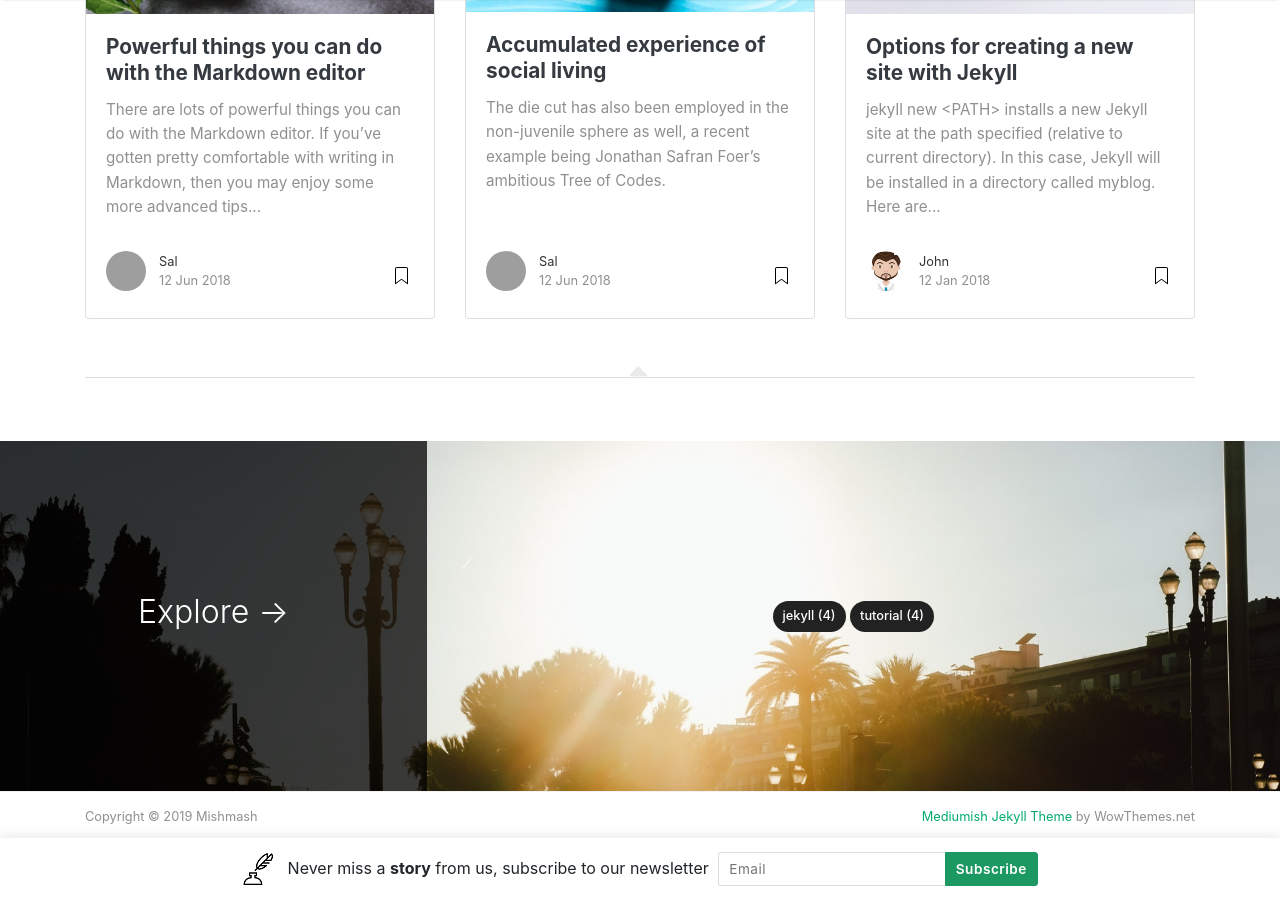
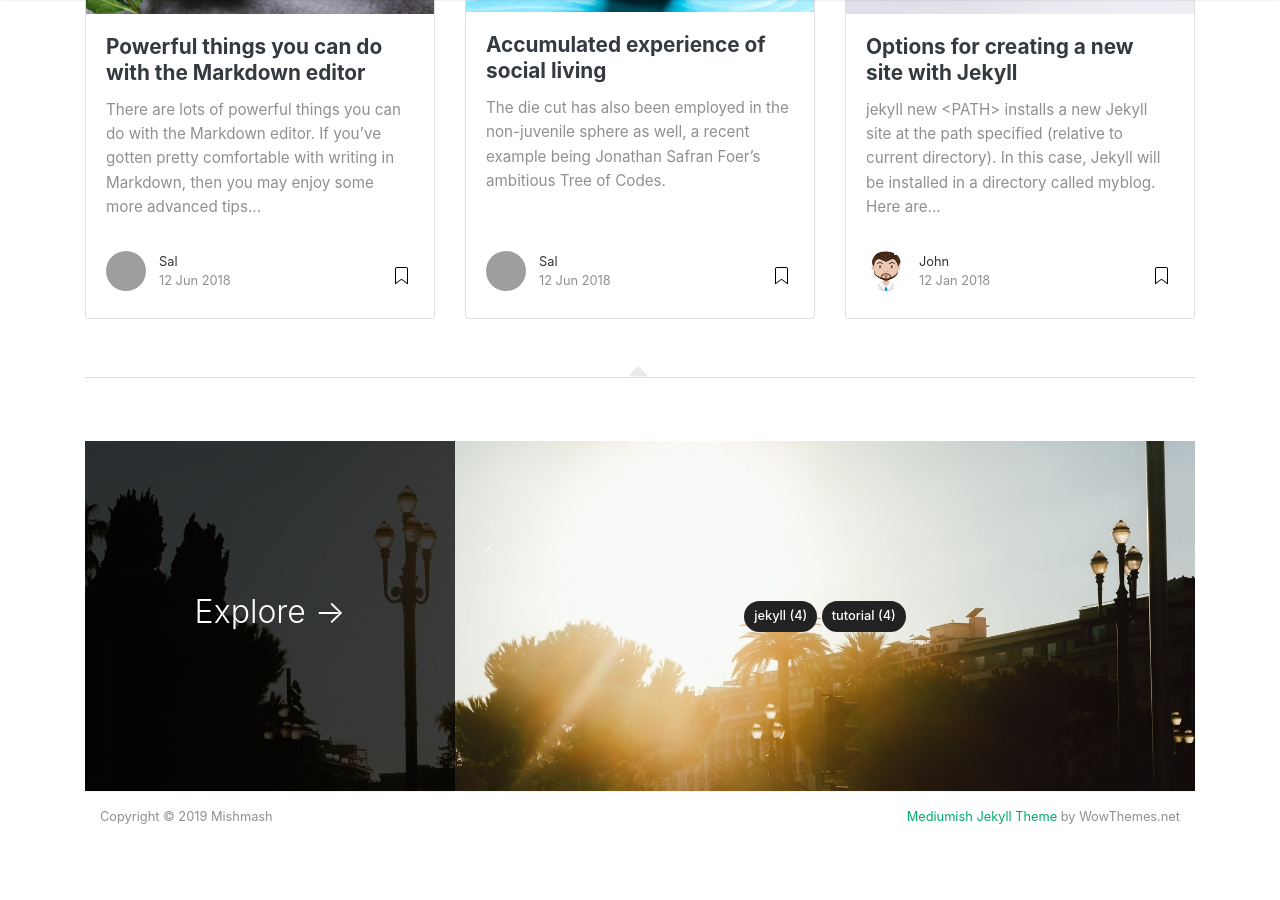
Before and after one commit to ykbarros/blog, a Jekyll site: the page built from index.html, in a window 1280 px wide and 900 px high, scrolled down 939 px. Built offline with Jekyll 4.4.1, drawn with Linux system fonts in a browser that asks for light colours; nearby versions of some CDN libraries; the list of posts is cut into pages by our own code; some of the changed text lies outside the part shown; grey boxes are pictures that could not be loaded.

Commit message:
Remove mailchimp CTA
No mailchimp account. Remove email subscription CTA

```diff
--- a/_layouts/default.html
+++ b/_layouts/default.html
@@ -72,23 +72,7 @@ ga('send', 'pageview');
                 </li>
 
                 <li class="nav-item">
-                <a class="nav-link" href="{{ site.baseurl }}/about">About</a>
-                </li>
-
-                <li class="nav-item">
-                <a target="_blank" class="nav-link" href="https://bootstrapstarter.com/bootstrap-templates/template-mediumish-bootstrap-jekyll/"> Docs</a>
-                </li>
-
-                <li class="nav-item">
-                <a target="_blank" class="nav-link" href="https://www.wowthemes.net/themes/mediumish-wordpress/"><i class="fab fa-wordpress-simple"></i> WP Version</a>
-                </li>
-
-                <li class="nav-item">
-                <a target="_blank" class="nav-link" href="https://www.wowthemes.net/themes/mediumish-ghost/"><i class="fab fa-snapchat-ghost"></i> Ghost Version</a>
-                </li>
-
-                <li class="nav-item">
-                <a target="_blank" class="nav-link" href="https://github.com/wowthemesnet/mediumish-theme-jekyll"><i class="fab fa-github"></i> Fork on Github</a>
+                <a class="nav-link" href="kimbarros.com">Home</a>
                 </li>
 
                 {% include search-lunr.html %}
@@ -121,24 +105,6 @@ ga('send', 'pageview');
 ================================================== -->
 <div class="main-content">
     {{ content }}
-</div>
-
-{% if site.mailchimp-list %}
-<!-- Bottom Alert Bar
-================================================== -->
-<div class="alertbar">
-	<div class="container text-center">
-		<span><img src="{{ site.baseurl }}/{{ site.logo }}" alt="{{site.title}}"> &nbsp; Never miss a <b>story</b> from us, subscribe to our newsletter</span>
-        <form action="{{site.mailchimp-list}}" method="post" name="mc-embedded-subscribe-form" class="wj-contact-form validate" target="_blank" novalidate>
-            <div class="mc-field-group">
-            <input type="email" placeholder="Email" name="EMAIL" class="required email" id="mce-EMAIL" autocomplete="on" required>
-            <input type="submit" value="Subscribe" name="subscribe" class="heart">
-            </div>
-        </form>
-	</div>
-</div>
-{% endif %}
-
 </div>
 
 <!-- Categories Jumbotron
```
Also changed, not shown: _pages/about.md (deleted, +0 -35 lines).
